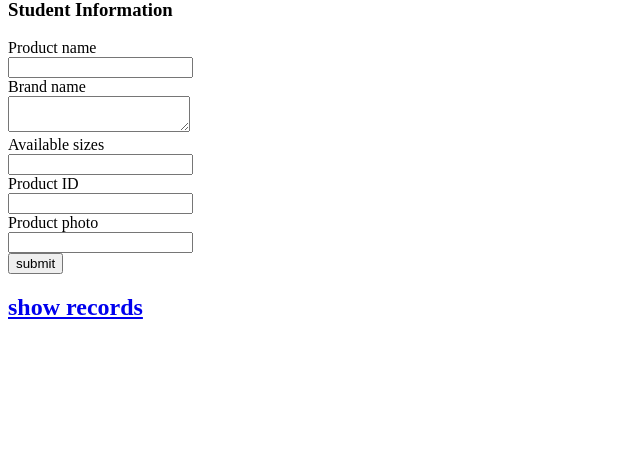
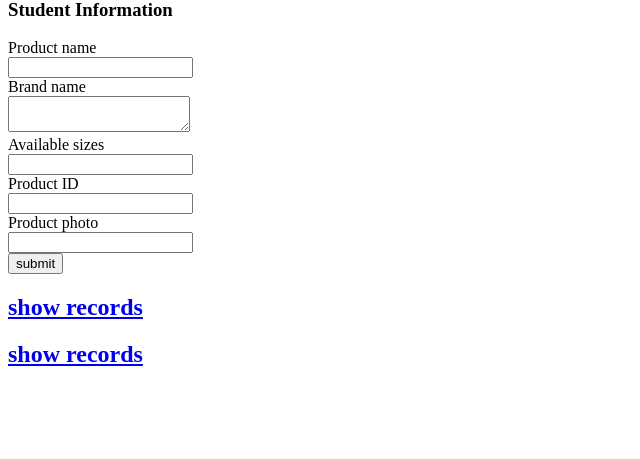
Before and after one commit to masande-99/FINAL-PROJECT-back-end-, a Flask app: page / in a window 1280 px wide. Shown: the part 20-479 px from the top of the page, without its empty margins (0-640 px from the left). Run offline with Flask 2, Linux system fonts and the light colour scheme.

Commit message:
made some changes

```diff
--- a/templates/product.html
+++ b/templates/product.html
@@ -20,5 +20,6 @@
         <input type="submit" value="submit"><br>
     </form>
     <h2><a href = "/show-items/">show records</a></h2>
+    <h2><a href = "/add-new-item/">show records</a></h2>
 </body>
 </html>
```
